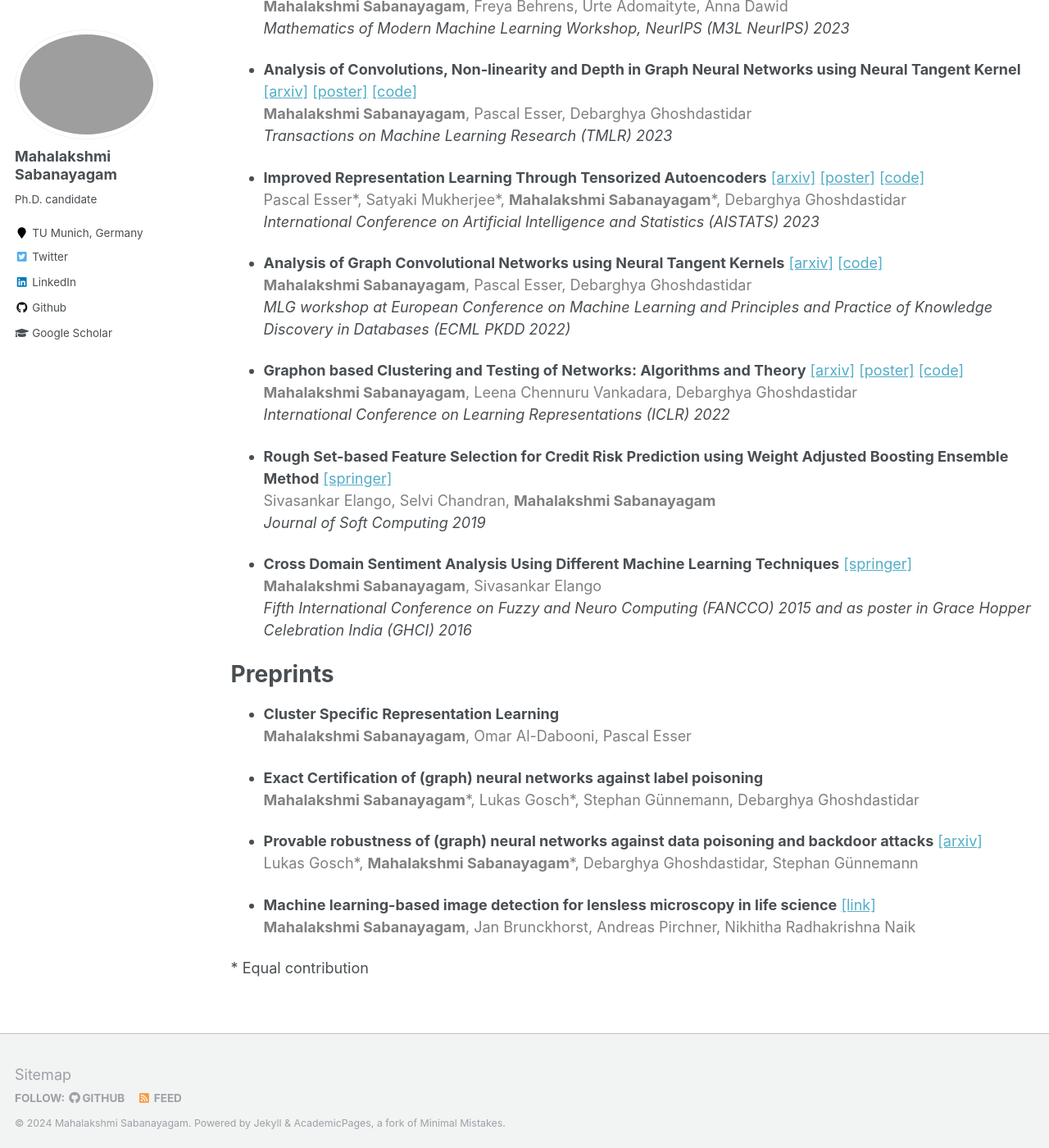
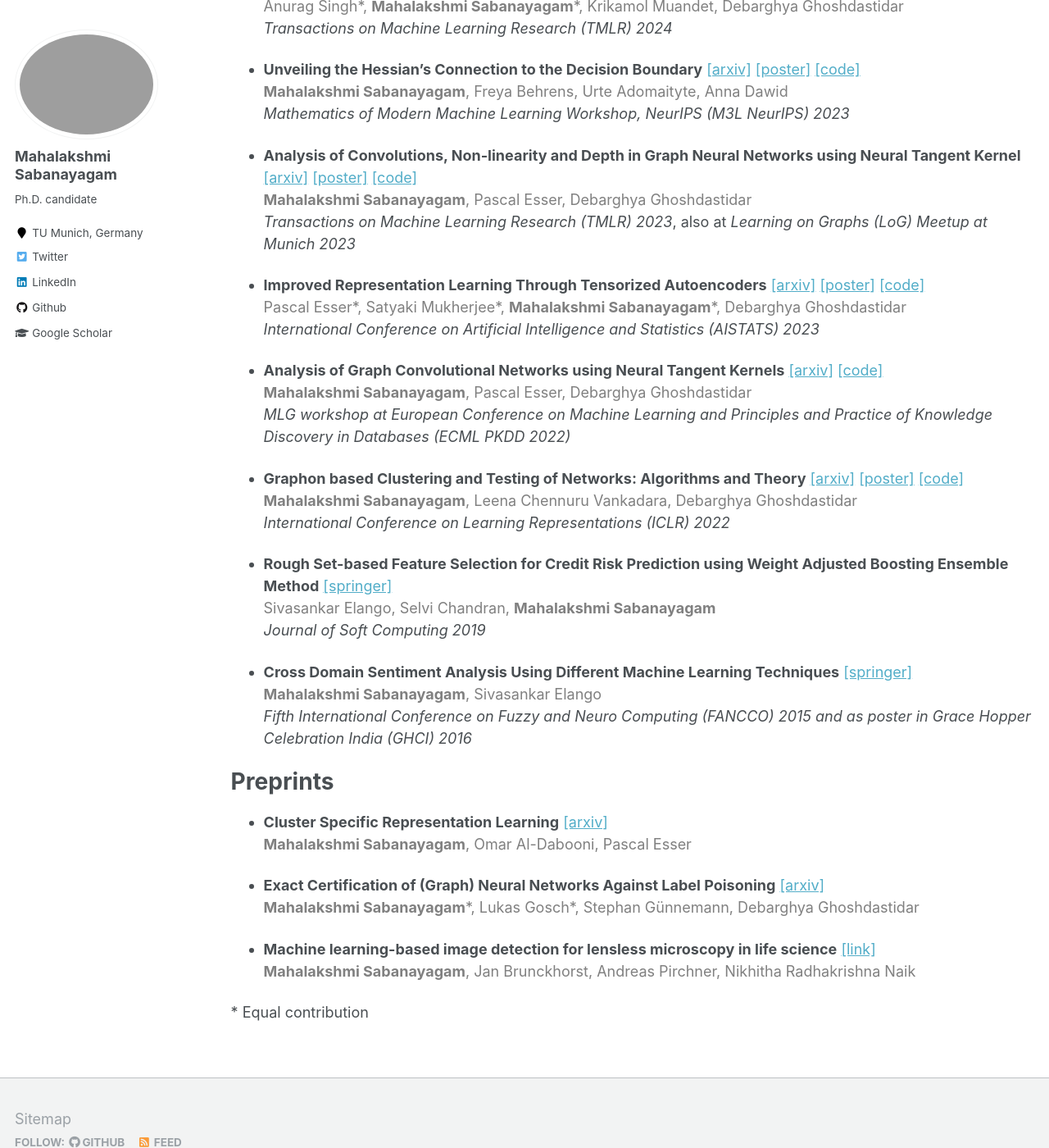
Before and after one commit to mahalakshmi-sabanayagam/mahalakshmi-sabanayagam.github.io, a Jekyll site: the page built from _pages/publications.md, in a window 1280 px wide and 1400 px high, scrolled down 406 px. Shown: the whole window at 82% size. Built offline with Jekyll 4.4.1, drawn with Linux system fonts in a browser that asks for light colours; some of the changed text lies outside the part shown.

Commit message:
Updated publications

```diff
--- a/_pages/publications.md
+++ b/_pages/publications.md
@@ -4,6 +4,10 @@ title: "Publications"
 permalink: /publications/
 author_profile: true
 ---
+* **Provable Robustness of (Graph) Neural Networks Against Data Poisoning and Backdoors** [[arxiv]](https://arxiv.org/pdf/2407.10867)[[code]](https://github.com/saper0/qpcert) <br>
+<span style="color:gray;"> Lukas Gosch\*, **Mahalakshmi Sabanayagam**\*, Debarghya Ghoshdastidar, Stephan Günnemann </span><br>
+_New Frontiers of Adversarial Machine Learning Workshop, NeurIPS (AdvML-Frontiers NeurIPS) 2024_
+
 * **Kernels, Data & Physics** [[arxiv]](https://arxiv.org/pdf/2307.02693.pdf) <br>
 <span style="color:gray;"> Francesco Cagnetta, Deborah Oliveira, **Mahalakshmi Sabanayagam**, Nikolaos Tsilivis, Julia Kempe </span><br>
 _Journal of Statistical Mechanics: Theory and Experiment (JSTAT Lecture Notes) 2024_
@@ -21,7 +25,7 @@ _Mathematics of Modern Machine Learning Workshop, NeurIPS (M3L NeurIPS) 2023_
 Graph Neural Networks using Neural Tangent Kernel** [[arxiv]](https://arxiv.org/pdf/2210.09809) [[poster]](https://mahalakshmi-sabanayagam.github.io/files/tmlr23_gntk.pdf) [[code]](https://github.com/mahalakshmi-sabanayagam/NTK_GCN)
  <br>
 <span style="color:gray;"> **Mahalakshmi Sabanayagam**, Pascal Esser, Debarghya Ghoshdastidar </span><br>
-_Transactions on Machine Learning Research (TMLR) 2023_
+_Transactions on Machine Learning Research (TMLR) 2023_, also at _Learning on Graphs (LoG) Meetup at Munich 2023_
 
 * **Improved Representation Learning Through Tensorized Autoencoders** [[arxiv]](https://arxiv.org/pdf/2212.01046.pdf) [[poster]](https://mahalakshmi-sabanayagam.github.io/files/aistats23_tae_poster.pdf) [[code]](https://github.com/mahalakshmi-sabanayagam/tensorized_autoencoder) <br>
 <span style="color:gray;"> Pascal Esser\*, Satyaki Mukherjee\*, **Mahalakshmi Sabanayagam**\*, Debarghya Ghoshdastidar </span><br>
@@ -49,14 +53,11 @@ Hopper Celebration India (GHCI) 2016_
 
 Preprints
 ====
-* **Cluster Specific Representation Learning** <br>
+* **Cluster Specific Representation Learning** [[arxiv]](https://arxiv.org/pdf/2412.03471) <br>
 <span style="color:gray;"> **Mahalakshmi Sabanayagam**, Omar Al-Dabooni, Pascal Esser </span><br>
 
-* **Exact Certification of (graph) neural networks against label poisoning** <br>
+* **Exact Certification of (Graph) Neural Networks Against Label Poisoning** [[arxiv]](https://arxiv.org/pdf/2412.00537)<br>
 <span style="color:gray;"> **Mahalakshmi Sabanayagam**\*, Lukas Gosch\*, Stephan Günnemann, Debarghya Ghoshdastidar </span><br>
-
-* **Provable robustness of (graph) neural networks against data poisoning and backdoor attacks** [[arxiv]](https://arxiv.org/pdf/2407.10867) <br>
-<span style="color:gray;"> Lukas Gosch\*, **Mahalakshmi Sabanayagam**\*, Debarghya Ghoshdastidar, Stephan Günnemann </span><br>
 
 * **Machine learning-based image detection for lensless microscopy in life science** [[link]](https://www.mdsi.tum.de/fileadmin/w00cet/di-lab/LMU_-_TUM-DI-LAB_Final_Documentation_SS19.pdf)
  <br>
```
